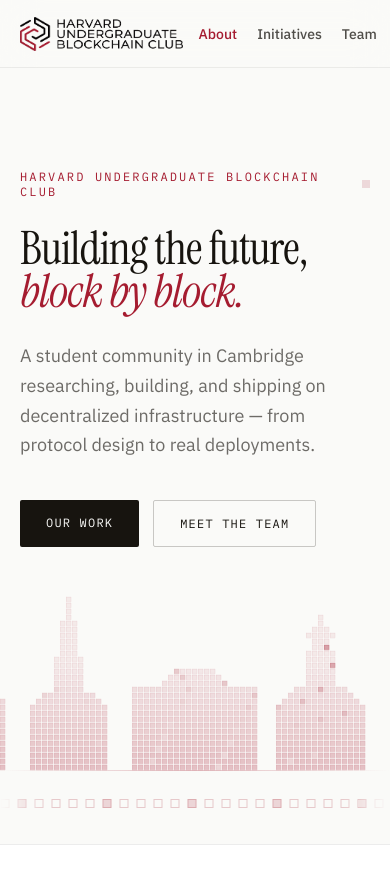
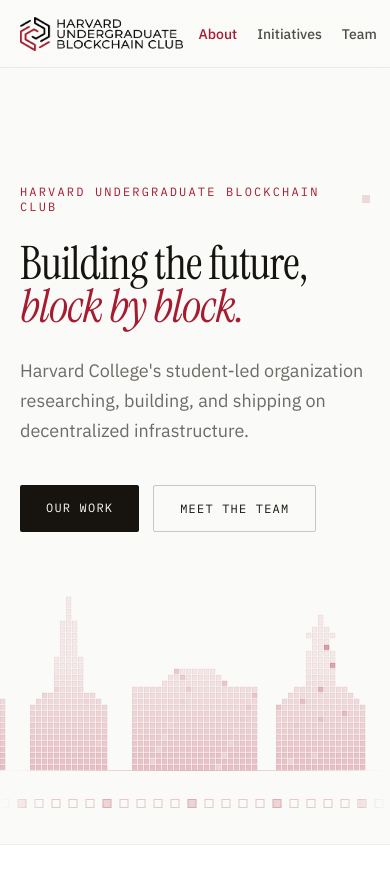
Before and after one commit to harvardundergraduateblockchainclub/hubc1, a React (Vite) app: page / in a window 390 px wide. Shown: the top 884 px of the page. Built offline with nearby package versions, Linux system fonts and the light colour scheme.

Commit message:
Update App.jsx

```diff
--- a/src/App.jsx
+++ b/src/App.jsx
@@ -420,7 +420,7 @@
                 Building the future, <em style={{ fontStyle: 'italic', color: CRIMSON }}>block by block.</em>
               </h1>
               <p style={{ fontSize: 18, lineHeight: 1.65, color: 'rgba(23,20,15,0.62)', maxWidth: '46ch', margin: '0 0 40px', animation: 'hubcFadeUp 0.9s ease 0.16s both' }}>
-                A student community in Cambridge researching, building, and shipping on decentralized infrastructure — from protocol design to real deployments.
+                Harvard College's student-led organization researching, building, and shipping on decentralized infrastructure.
               </p>
               <div style={{ display: 'flex', gap: 14, flexWrap: 'wrap', animation: 'hubcFadeUp 0.9s ease 0.24s both' }}>
                 <a className="hubc-btn-dark" onClick={go('initiatives')} style={{ fontFamily: MONO, fontSize: 12, letterSpacing: '0.1em', textTransform: 'uppercase', padding: '15px 26px', background: INK, color: PAPER, borderRadius: 2, cursor: 'pointer', transition: 'background 0.25s ease' }}>
@@ -494,7 +494,7 @@
         <section className="hubc-pad" style={{ padding: '160px 56px 120px' }}>
           <div style={{ maxWidth: 1240, margin: '0 auto' }}>
             <div style={{ fontFamily: MONO, fontSize: 12, letterSpacing: '0.18em', textTransform: 'uppercase', color: CRIMSON, marginBottom: 22 }}>Team</div>
-            <h1 style={{ fontFamily: SERIF, fontWeight: 400, fontSize: 'clamp(40px, 6vw, 84px)', lineHeight: 1, letterSpacing: '-0.02em', margin: '0 0 24px' }}>Who runs the club</h1>
+            <h1 style={{ fontFamily: SERIF, fontWeight: 400, fontSize: 'clamp(40px, 6vw, 84px)', lineHeight: 1, letterSpacing: '-0.02em', margin: '0 0 24px' }}>Executive Leadership</h1>
             <p style={{ fontSize: 17, lineHeight: 1.7, color: 'rgba(23,20,15,0.6)', maxWidth: '52ch', margin: '0 0 72px' }}>
               Builders, researchers, and organizers from across the College — with faculty support from SEAS.
             </p>
```
